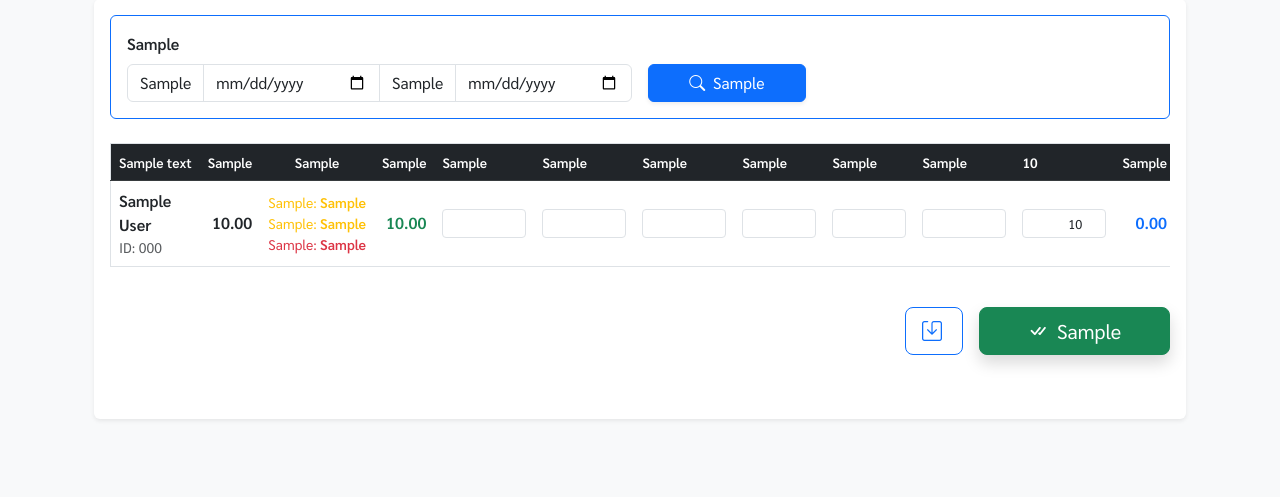
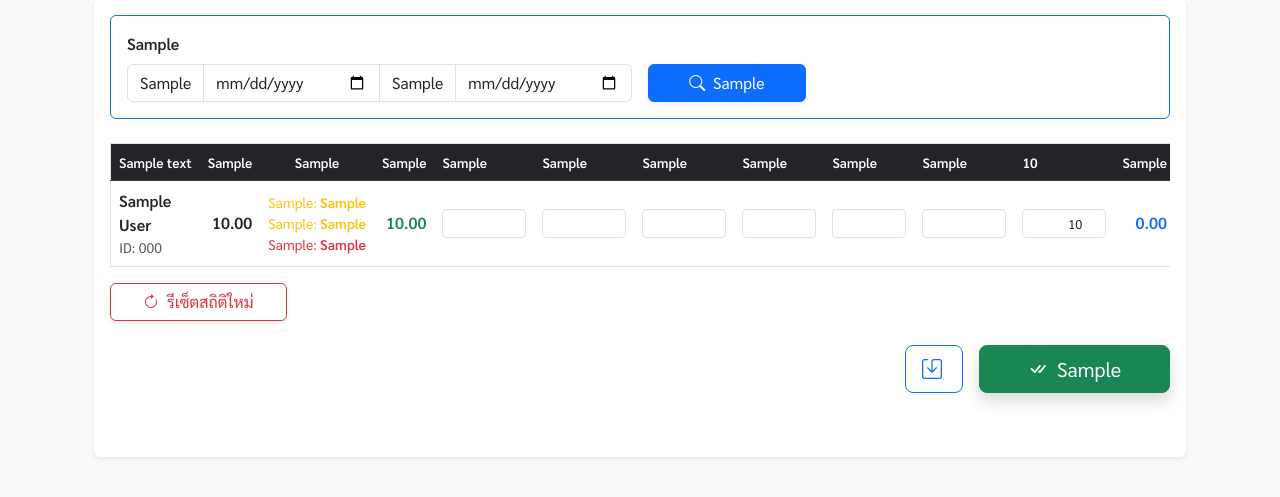
Before and after one commit to googoogelatoth/dental-hrm, a FastAPI app: template app/templates/admin_payroll.html in a window 1280 px wide. Shown: the part 91-588 px from the top of the page. Run offline with FastAPI, Linux system fonts and the light colour scheme; the template is opened without the code that fills it: most values are stand-ins (such as "Sample title", 1, 10 or a date in 2020).

Commit message:
Fixed Early Out not update4

```diff
--- a/app/main.py
+++ b/app/main.py
@@ -2535,9 +2535,10 @@ async def calculate_payroll_page(
     texts: dict = Depends(get_lang),
     start_date: str = None,
     end_date: str = None,
+    reset: bool = Query(False), # 🚩 เพิ่มตัวรับค่าจากปุ่มรีเซ็ต
     db: Session = Depends(get_db)
 ):
-    # 1. จัดการวันที่ Default
+    # 1. จัดการวันที่ Default (ถ้าไม่เลือก ให้เอาเดือนปัจจุบัน)
     now_th = get_now_th()
     if not start_date or not end_date:
         start_date = now_th.replace(day=1).strftime('%Y-%m-%d')
@@ -2547,10 +2548,20 @@ async def calculate_payroll_page(
     s_dt = datetime.strptime(start_date, '%Y-%m-%d').date()
     e_dt = datetime.strptime(end_date, '%Y-%m-%d').date()
 
+    # 🚩 2. ระบบ Reset Draft: ถ้ากดปุ่มรีเซ็ต จะล้างข้อมูลร่างเก่าของเดือนนี้ทิ้งเพื่อให้คำนวณใหม่หมด
+    if reset:
+        db.query(models.PayrollDetail).filter(
+            models.PayrollDetail.month == e_dt.month,
+            models.PayrollDetail.year == e_dt.year,
+            models.PayrollDetail.status == "Draft"
+        ).delete()
+        db.commit()
+
     settings = get_payroll_settings(db)
     default_set = {"days": 30, "hours": 8}
     employees = db.query(models.Employee).all()
 
+    # ดึงวันหยุดในช่วงที่เลือก
     holidays = db.query(models.Holiday).filter(
         models.Holiday.holiday_date >= s_dt,
         models.Holiday.holiday_date <= e_dt
@@ -2558,7 +2569,7 @@ async def calculate_payroll_page(
     holiday_dates = {h.holiday_date for h in holidays}
 
     for emp in employees:
-        # --- [A] คำนวณสถิติจริงจาก Attendance (นับใหม่ทุกครั้งที่เปิดหน้านี้) ---
+        # --- [A] คำนวณสถิติจริงจาก Attendance (นับใหม่ทุกครั้งที่โหลดหน้านี้) ---
         absent_count = 0
         total_late_mins = 0
         total_early_mins = 0
@@ -2587,18 +2598,20 @@ async def calculate_payroll_page(
                     absent_count += 1
             curr += timedelta(days=1)
 
-        # 🚩 บันทึกสถิติที่คำนวณได้ "ล่าสุด" ลงใน Object พนักงานทันที (เพื่อให้สถิติสีส้มอัปเดต)
+        # 🚩 บันทึกสถิติใหม่ลง Object พนักงานทันที (แก้ปัญหาเลข 544 ค้างหน้าจอ)
         emp.absent_days = absent_count
         emp.late_minutes = total_late_mins
         emp.early_minutes = total_early_mins
 
-        # --- [B] คำนวณอัตราเงินหักและโอที (คำนวณใหม่ตามสถิติล่าสุด) ---
+        # --- [B] คำนวณอัตราเงินหักและโอที (คำนวณตามสถิติใหม่เสมอ) ---
         base_salary_val = (emp.base_salary or 0)
         position_allowance_val = (emp.position_allowance or 0)
         base_calc = base_salary_val + position_allowance_val
 
+        # ดึงยอด OT อัตโนมัติ (ผ่านฟังก์ชัน calculate_ot_pay ที่แก้คอลัมน์แล้ว)
         emp.approved_ot_pay = calculate_ot_pay(emp.id, e_dt.month, e_dt.year, db)
 
+        # คำนวณเงินหักตามสถิติจริง
         late_conf = settings.get('late')
         l_days = late_conf.divider_days if late_conf else default_set["days"]
         l_hours = late_conf.divider_hours if late_conf else default_set["hours"]
@@ -2619,23 +2632,23 @@ async def calculate_payroll_page(
             models.PayrollDetail.year == e_dt.year
         ).first()
 
-        # 🚩 บังคับให้หน้าจอ "สถิติ" และ "เงินหักอัตโนมัติ" ใช้ค่าที่คำนวณใหม่เสมอ
+        # 🚩 บังคับให้หน้าจอ "เงินหักอัตโนมัติ" ใช้ค่าที่คำนวณใหม่เสมอตามสถิติ Attendance
         emp.calculated_late_deduction = real_late_deduct
         emp.calculated_early_deduction = real_early_deduct
         emp.calculated_absent_deduction = real_absent_deduct
 
         if draft:
-            # ดึงเฉพาะค่าที่ Admin ต้องกรอก/แก้ไขมือเองมาจาก Draft
+            # ดึงเฉพาะค่าที่ Admin ต้องแก้ด้วยมือมาจาก Draft (เงินเพิ่ม/หักพิเศษ/ภาษี)
             emp.draft_extra_income = draft.extra_income
             emp.draft_extra_deduction = draft.extra_deduction
             emp.draft_tax = draft.tax
             emp.draft_sso = draft.sso
 
-            # ยอด OT ถ้าเคยมีบันทึกใน Draft (เผื่อ Admin ใจดีบวกเพิ่มมือ) ให้ใช้ค่า Draft
+            # ถ้ามียอด OT ใน Draft ให้ใช้ค่าใน Draft (เผื่อ Admin แก้ไขมือ)
             if draft.ot_pay > 0:
                 emp.approved_ot_pay = draft.ot_pay
         else:
-            # กรณีไม่มีร่าง ให้ใช้ค่าคำนวณสดและค่า Default
+            # กรณีไม่มีร่าง ให้ตั้งค่าเริ่มต้น
             emp.draft_extra_income = 0
             emp.draft_extra_deduction = 0
             emp.draft_tax = 0
--- a/app/templates/admin_payroll.html
+++ b/app/templates/admin_payroll.html
@@ -100,6 +100,12 @@
                     </table>
                 </div>
 
+                <div class="col-md-2">
+                    <button type="submit" name="reset" value="true" class="btn btn-outline-danger w-100 shadow-sm" onclick="return confirm('ระบบจะลบข้อมูลที่บันทึกร่างไว้ของเดือนนี้ และคำนวณใหม่จากสถิติลงเวลาล่าสุด ยืนยันหรือไม่?')">
+                        <i class="bi bi-arrow-clockwise me-1"></i> รีเซ็ตสถิติใหม่
+                    </button>
+                </div>
+
                 <div class="d-flex justify-content-end gap-3 mt-4 mb-5">
                     <button type="submit" name="action" value="save_draft" class="btn btn-outline-primary btn-lg">
                         <i class="bi bi-save me-1"></i> {{ texts.pay_btn_save_draft }}
```
